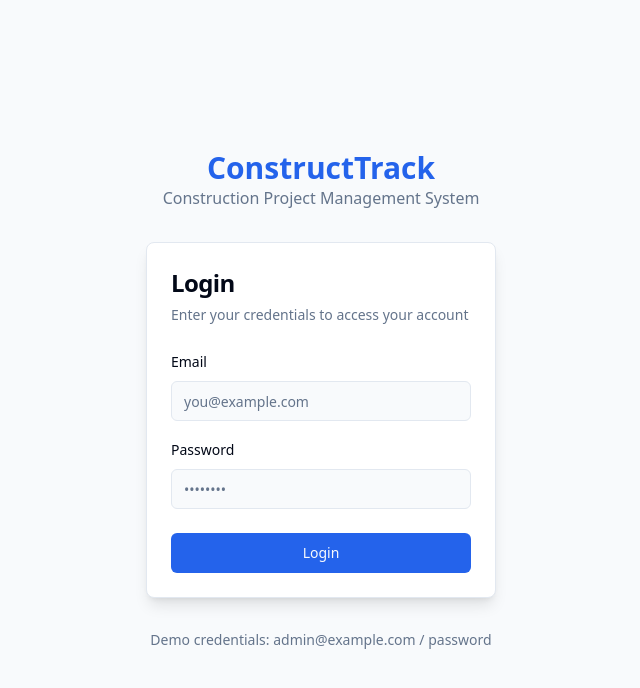
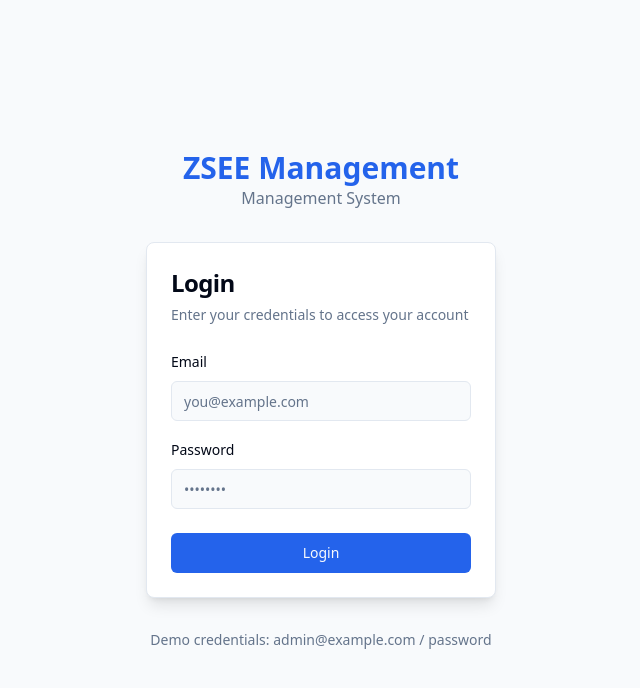
Before and after one commit to sheesourav0/zsee-office-management-system, a React (Vite) app: page /login in a window 1280 px wide. Shown: the top 688 px of the page, without its empty margins (319-959 px from the left). Built offline with nearby package versions, Linux system fonts and the light colour scheme.

Commit message:
Rename app to ZSEE Management
Update app name in relevant files.

```diff
--- a/index.html
+++ b/index.html
@@ -1,14 +1,15 @@
+
 <!DOCTYPE html>
 <html lang="en">
   <head>
     <meta charset="UTF-8" />
     <meta name="viewport" content="width=device-width, initial-scale=1.0" />
-    <title>construction-track-central</title>
-    <meta name="description" content="Lovable Generated Project" />
+    <title>ZSEE Management</title>
+    <meta name="description" content="ZSEE Management System" />
     <meta name="author" content="Lovable" />
 
-    <meta property="og:title" content="construction-track-central" />
-    <meta property="og:description" content="Lovable Generated Project" />
+    <meta property="og:title" content="ZSEE Management" />
+    <meta property="og:description" content="ZSEE Management System" />
     <meta property="og:type" content="website" />
     <meta property="og:image" content="https://lovable.dev/opengraph-image-p98pqg.png" />
 
--- a/src/components/layout/AppLayout.tsx
+++ b/src/components/layout/AppLayout.tsx
@@ -1,4 +1,3 @@
-
 import { useState, useEffect } from "react";
 import { Outlet, Navigate, useLocation, Link, useNavigate } from "react-router-dom";
 import { Sidebar, SidebarContent, SidebarFooter, SidebarHeader } from "@/components/ui/sidebar";
@@ -48,14 +47,13 @@ const MainNav = () => {
     { icon: Settings, label: "Settings", path: "/settings" },
   ];
 
-  // Only show user management to admin or superadmin
   const isSuperAdmin = user && (user.role === "superadmin" || user.role === "admin");
 
   return (
     <Sidebar className="border-r">
       <SidebarHeader className="border-b p-4">
         <div className="flex items-center justify-center">
-          <h1 className="text-xl font-bold text-primary">ConstructTrack</h1>
+          <h1 className="text-xl font-bold text-primary">ZSEE Management</h1>
         </div>
       </SidebarHeader>
       <SidebarContent className="p-2">
@@ -130,12 +128,10 @@ const AppLayout = () => {
 
     checkAuth();
 
-    // Add event listener for storage changes (for multi-tab support)
     window.addEventListener("storage", checkAuth);
     return () => window.removeEventListener("storage", checkAuth);
   }, [navigate]);
 
-  // If no user found and not already on login page, redirect to login
   if (!user) {
     return <Navigate to="/login" replace />;
   }
--- a/src/pages/Login.tsx
+++ b/src/pages/Login.tsx
@@ -27,8 +27,8 @@ const Login = () => {
   return (
     <div className="min-h-screen flex flex-col items-center justify-center bg-slate-50">
       <div className="mb-8 text-center">
-        <h1 className="text-3xl font-bold text-primary">ConstructTrack</h1>
-        <p className="text-muted-foreground">Construction Project Management System</p>
+        <h1 className="text-3xl font-bold text-primary">ZSEE Management</h1>
+        <p className="text-muted-foreground">Management System</p>
       </div>
       <LoginForm />
       <p className="mt-8 text-sm text-muted-foreground">
```
